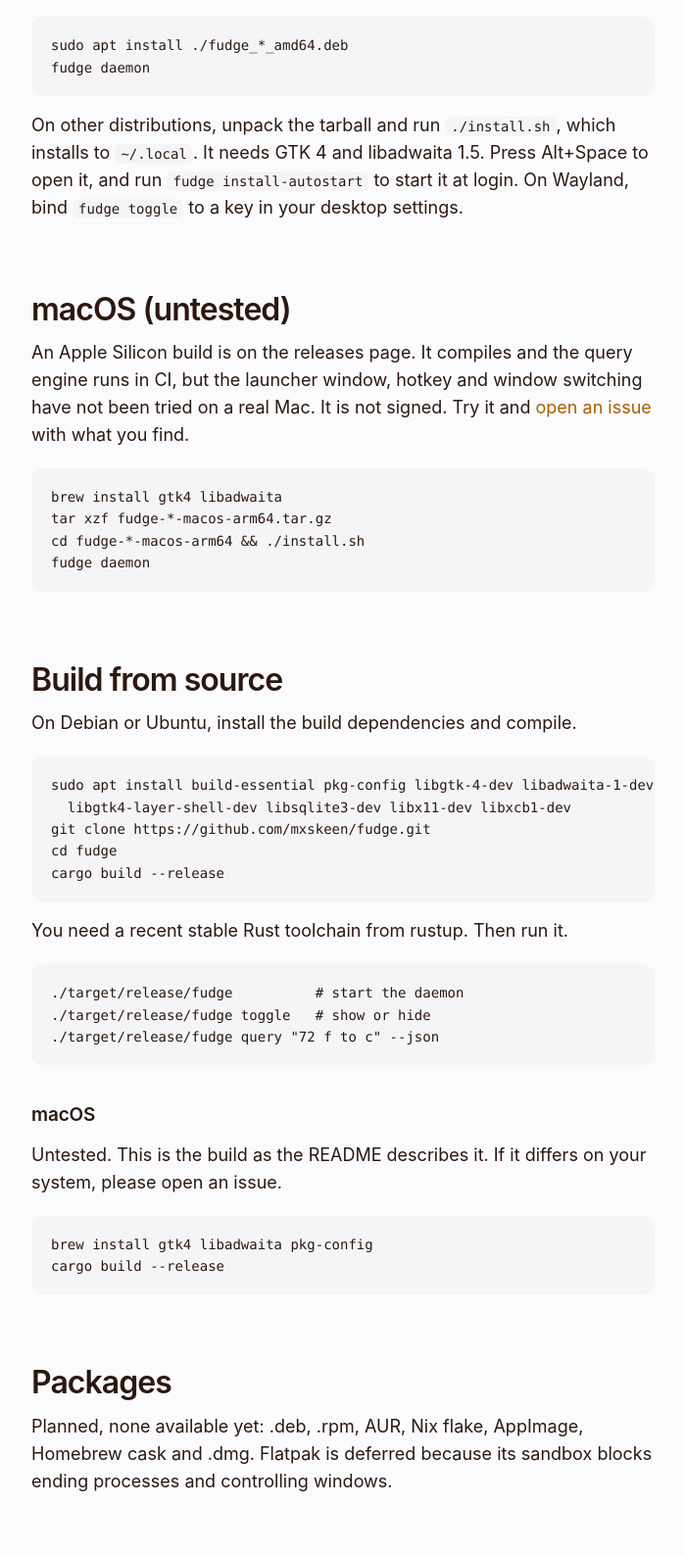
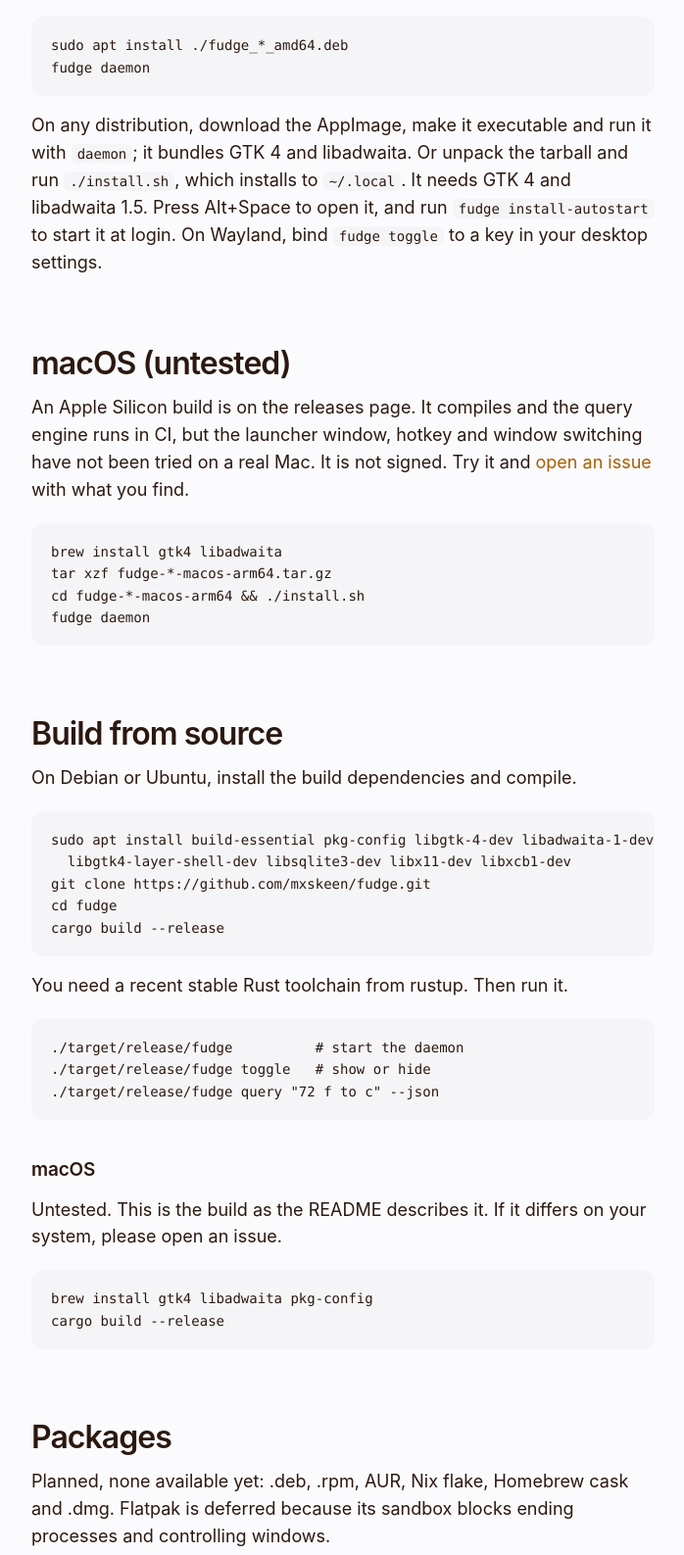
Before and after one commit to mxskeen/fudge, an Astro site in the folder web/: page /fudge/install in a window 1280 px wide. Shown: the part 493-2080 px from the top of the page at 98% size, without its empty margins (290-988 px from the left). Built offline with nearby package versions, Linux system fonts and the light colour scheme; Astro itself is replaced by a stand-in of ours.

Commit message:
Add AppImage build
Co-Authored-By: Claude Sonnet 5.5 <noreply@anthropic.com>

```diff
--- a/web/src/pages/install.astro
+++ b/web/src/pages/install.astro
@@ -11,7 +11,7 @@ const GH = 'https://github.com/mxskeen/fudge';
     <p>Get the latest build from <a href={`${GH}/releases`}>GitHub Releases</a>. Linux x86_64 and macOS Apple Silicon.</p>
     <pre><code>sudo apt install ./fudge_*_amd64.deb
 fudge daemon</code></pre>
-    <p>On other distributions, unpack the tarball and run <code>./install.sh</code>, which installs to <code>~/.local</code>. It needs GTK 4 and libadwaita 1.5. Press Alt+Space to open it, and run <code>fudge install-autostart</code> to start it at login. On Wayland, bind <code>fudge toggle</code> to a key in your desktop settings.</p>
+    <p>On any distribution, download the AppImage, make it executable and run it with <code>daemon</code>; it bundles GTK 4 and libadwaita. Or unpack the tarball and run <code>./install.sh</code>, which installs to <code>~/.local</code>. It needs GTK 4 and libadwaita 1.5. Press Alt+Space to open it, and run <code>fudge install-autostart</code> to start it at login. On Wayland, bind <code>fudge toggle</code> to a key in your desktop settings.</p>
 
     <h2>macOS (untested)</h2>
     <p>An Apple Silicon build is on the releases page. It compiles and the query engine runs in CI, but the launcher window, hotkey and window switching have not been tried on a real Mac. It is not signed. Try it and <a href={`${GH}/issues`}>open an issue</a> with what you find.</p>
@@ -37,7 +37,7 @@ cargo build --release</code></pre>
 cargo build --release</code></pre>
 
     <h2>Packages</h2>
-    <p>Planned, none available yet: .deb, .rpm, AUR, Nix flake, AppImage, Homebrew cask and .dmg. Flatpak is deferred because its sandbox blocks ending processes and controlling windows.</p>
+    <p>Planned, none available yet: .deb, .rpm, AUR, Nix flake, Homebrew cask and .dmg. Flatpak is deferred because its sandbox blocks ending processes and controlling windows.</p>
 
     <h2>The hotkey</h2>
     <p>The default is Alt Space, and it is configurable.</p>
```
Also changed, not shown: .github/workflows/release.yml, README.md, 1 other file.
